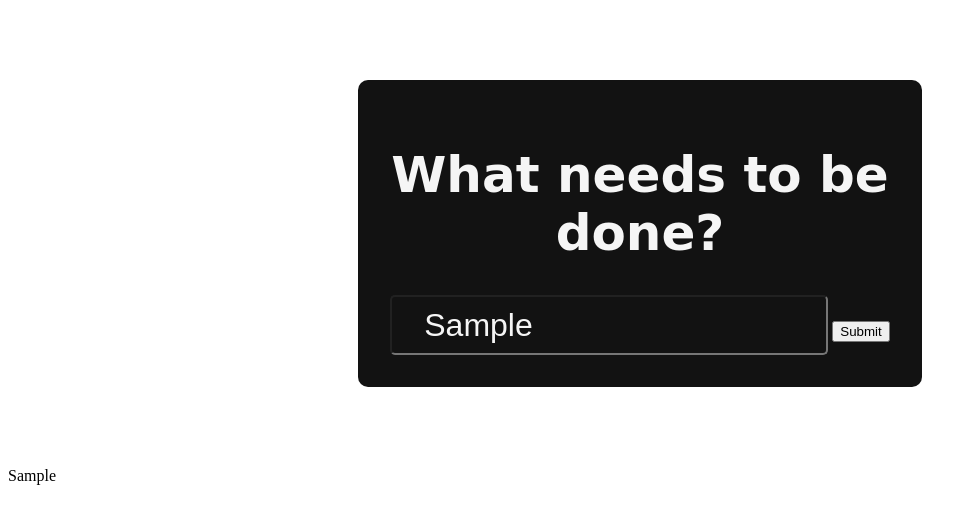
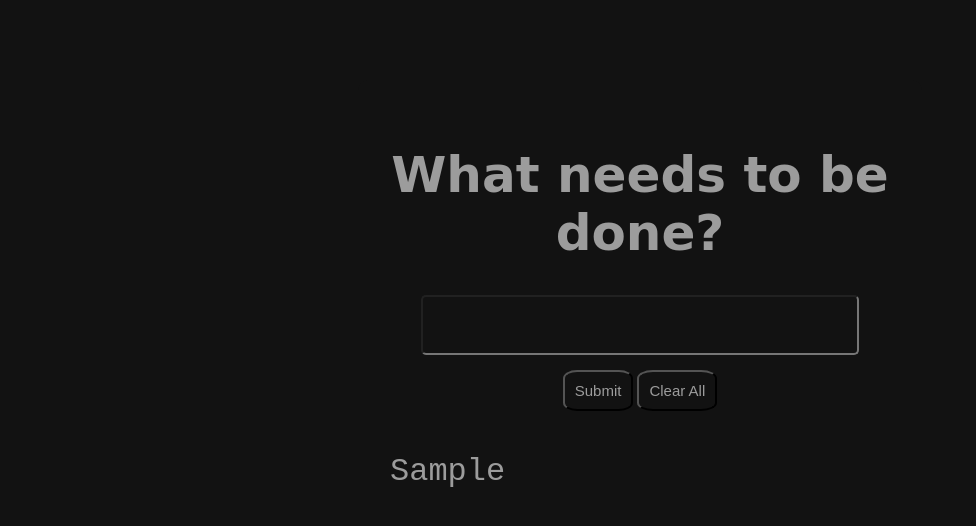
Before and after one commit to erickv363/javascript-to-do-list, a plain HTML site: page index.html in a window 1280 px wide. Both pictures are taken after typing "Sample" into the empty fields and a click on the button "Submit". Shown: the whole page, without its empty margins (0-976 px from the left). Drawn offline with Linux system fonts and the light colour scheme.

Commit message:
cleaned up all 3 files, add comments to scripts for future reference, gave more styling to project

```diff
--- a/index.html
+++ b/index.html
@@ -5,15 +5,18 @@
     <link rel="stylesheet" href="styles.css" />
     <meta name="viewport" content="width=device-width, initial-scale=1.0" />
     <meta http-equiv="X-UA-Compatible" content="ie=edge" />
-    <title>To-Do</title>
+    <title>To-Do List</title>
   </head>
   <body>
     <div class="container">
-      <h1>What needs to be done?</h1>
+      <h1 class="title">What needs to be done?</h1>
       <input type="text" id="input" />
-      <button onclick="addItem()">Submit</button>
+      <section class="buttons">
+        <button id="submit" onclick="addItem()">Submit</button>
+        <button id="clear" onclick="clearAllItems()">Clear All</button>
+      </section>
+      <div id="display" onmouseover="mouseOver()"></div>
     </div>
-    <div id="display"></div>
     <script src="/scripts.js"></script>
   </body>
 </html>
--- a/scripts.js
+++ b/scripts.js
@@ -1,28 +1,60 @@
-// 1. Add multiple items to my list
-// 2. Remove or cross off items once they are done
-
 let toDoListArray = []
 let input = document.getElementById("input")
 let display = document.getElementById("display")
 
 // 2. create funaction to display all items on screen / DOM
 function displayAllItems() {
-    display.innerHTML = toDoListArray
+  // allow for input field to be empty with "", instead of showing the array item entered
+  display.innerHTML = ""
 
   // loop over the array and display each item in the DOM
+  for (let i = 0; i < toDoListArray.length; i++) {
+    console.log(toDoListArray[i])
+    // insert each html item into the DOM
+    // creating a div element inside the DOM for each item in the array
+    const element = document.createElement("div")
+    // adding each array item into the DOM div after the 'for loop' has run
+    element.innerHTML = toDoListArray[i]
+    // wrapping each array item after the 'for loop' in a <p> and giving it onclick calling the deleteItem function, passing though i after the for loop.
+    element.innerHTML = `<p onclick="deleteItem(${i})">${toDoListArray[i]}</p>`
+
+    display.appendChild(element)
+  }
 }
+
+// function to enter items in the array by hitting the 'enter' key from keyboard with using 'submit' button
+input.addEventListener("keypress", function (event) {
+  if (event.key === "Enter") {
+    event.preventDefault()
+    document.getElementById("submit").click() // how can i get rid of this button and still use this function?
+  }
+})
 
 function addItem() {
   // 1. add one item into the todoListArray
   toDoListArray.push(input.value)
-  input.value // we dont need this
-  console.log(toDoListArray)
-  console.log(input.value)
+  // using "" so the input clears after the item has been logged into displayAllItems/display
+  input.value = ""
 
   // calling displayAllItems so that it shows the new items on the DOM
   displayAllItems()
 }
 
 // 3. create function to delete one item
+function deleteItem(index) {
+  // using splice method to remove any item from the array, passing index (from for loop) for position and 1 for how many to delete
+  toDoListArray.splice(index, 1)
+  // calling displayAllItems so it shows updated list in the DOM
+  displayAllItems()
+}
 
 // 4. create function to delete all items
+function clearAllItems() {
+  toDoListArray = []
+  display.innerHTML = toDoListArray
+}
+
+//function to change mouse to pointer when hovering over list items
+function mouseOver() {
+  document.getElementById("display").style.cursor = "pointer"
+}
--- a/styles.css
+++ b/styles.css
@@ -1,5 +1,5 @@
-body{
-    background-color: white;
+body {
+  background-color: #121212;
 }
 
 .container {
@@ -13,12 +13,12 @@ body{
 
 h1 {
   font-family: cursive;
-    color: whitesmoke;
+  color: #9c9c9c;
   text-align: center;
   font-size: 50px;
 }
 
-input {
+#input {
   height: 40px;
   width: 370px;
   padding: 0.5rem 2rem;
@@ -26,5 +26,28 @@ input {
   border-radius: 5px;
   text-align: left;
   background-color: #121212;
-    color: whitesmoke;
+  color: #9c9c9c;
+  font-family: 'Courier New', Courier, monospace;
 }
+
+#display {
+  color: #9c9c9c;
+  font-size: 2rem;
+  text-align: left;
+  padding-top: 10px;
+  font-family: 'Courier New', Courier, monospace
+}
+
+.buttons {
+  justify-content: center;
+  padding-top: 15px;
+}
+
+button {
+  padding: 10px;
+  font-size: 15px;
+  border-radius: 20%;
+  background-color: #121212;
+  color: #9c9c9c;
+  font-weight: 400;
+}
```
Also changed, not shown: 1 other file. Lines whose indentation alone changed are shown as unchanged.
